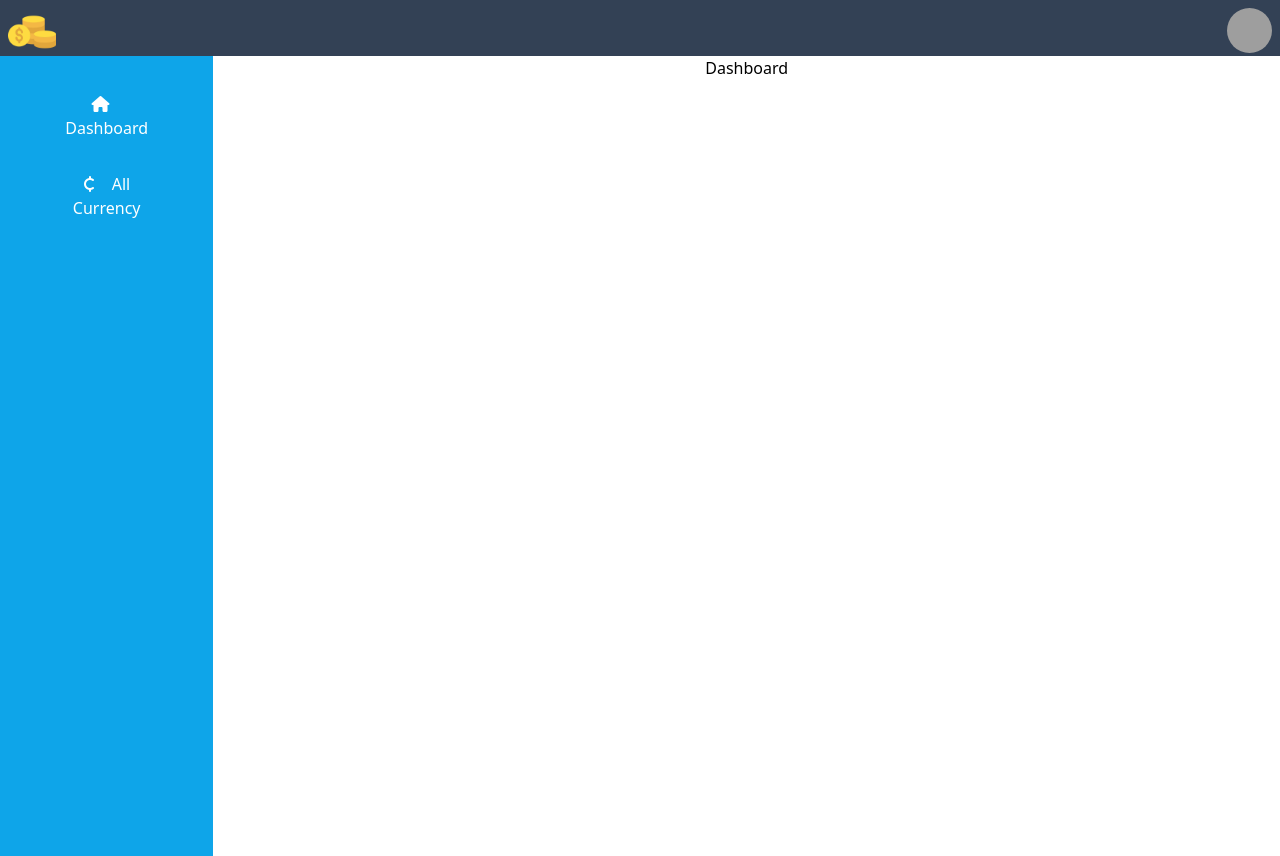
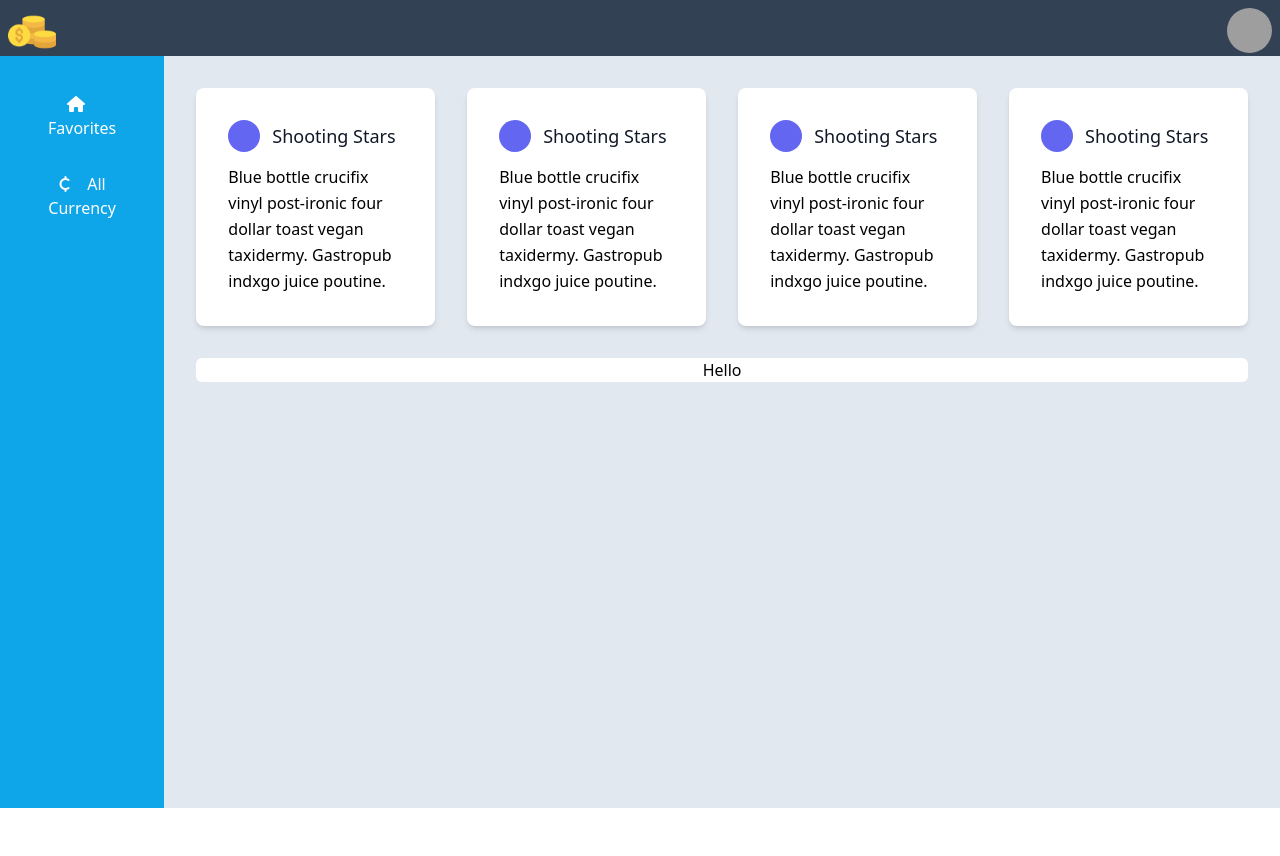
Before and after one commit to Mr-G-D/Crypto-port, a React (Create React App) app: page / in a window 1280 px wide. After the commit the page ends 808 px from the top, so only its background shows below. Built offline with nearby package versions, Linux system fonts and the light colour scheme; grey boxes are pictures that could not be loaded.

Commit message:
:zap: dashboard ui set

```diff
--- a/src/App.js
+++ b/src/App.js
@@ -5,13 +5,18 @@ import Navbar from "./components/Navbar";
 
 function App() {
   return (
-    <div className="App">
+    <div className="App min-h-screen max-h-screen">
       <Navbar />
-      <div className="flex flex-row h-screen">
-        <div className="basis-1/6 bg-sky-500">
+      <div
+        style={{
+          height: "94vh",
+        }}
+        className="flex flex-row"
+      >
+        <div className="basis-1/4 bg-sky-500">
           <Sidebar />
         </div>
-        <div className="flex-grow">
+        <div className="flex-grow bg-slate-200">
           <Dashboard />
         </div>
       </div>
--- /dev/null
+++ b/src/components/Dashboard/Block.jsx
@@ -0,0 +1,24 @@
+import React from "react";
+
+const Block = () => {
+  return (
+    <div className="p-4 lg:w-1/4 md:w-1/3">
+      <div className="flex rounded-lg h-full bg-white p-8 flex-col shadow-md">
+        <div className="flex items-center mb-3">
+          <div className="w-8 h-8 mr-3 inline-flex items-center justify-center rounded-full bg-indigo-500 text-white flex-shrink-0"></div>
+          <h2 className="text-gray-900 text-lg title-font font-medium">
+            Shooting Stars
+          </h2>
+        </div>
+        <div className="flex-grow">
+          <p className="leading-relaxed text-left text-base">
+            Blue bottle crucifix vinyl post-ironic four dollar toast vegan
+            taxidermy. Gastropub indxgo juice poutine.
+          </p>
+        </div>
+      </div>
+    </div>
+  );
+};
+
+export default Block;
--- a/src/components/Dashboard/index.jsx
+++ b/src/components/Dashboard/index.jsx
@@ -1,7 +1,20 @@
 import React from "react";
+import Block from "./Block";
 
 const Dashboard = () => {
-  return <div>Dashboard</div>;
+  return (
+    <div className="">
+      <div className="flex flex-wrap m-4" id="Favorites">
+        <Block />
+        <Block />
+        <Block />
+        <Block />
+      </div>
+      <div id="graph" className="m-4 px-4">
+        <div className="rounded-md bg-white">Hello</div>
+      </div>
+    </div>
+  );
 };
 
 export default Dashboard;
--- a/src/components/Sidebar.jsx
+++ b/src/components/Sidebar.jsx
@@ -5,7 +5,7 @@ const Sidebar = () => {
     <div className="my-5">
       <div className="p-4 text-left hover:bg-sky-200 font-medium hover:cursor-pointer text-white hover:text-black hover:font-bold">
         <button className="text-base mx-8">
-          <i class="fas fa-home-alt"></i> &nbsp;&nbsp; Dashboard
+          <i class="fas fa-home-alt"></i> &nbsp;&nbsp; Favorites
         </button>
       </div>
       <div className="p-4 text-left hover:bg-sky-200 font-medium hover:cursor-pointer text-white hover:text-black hover:font-bold">
```
